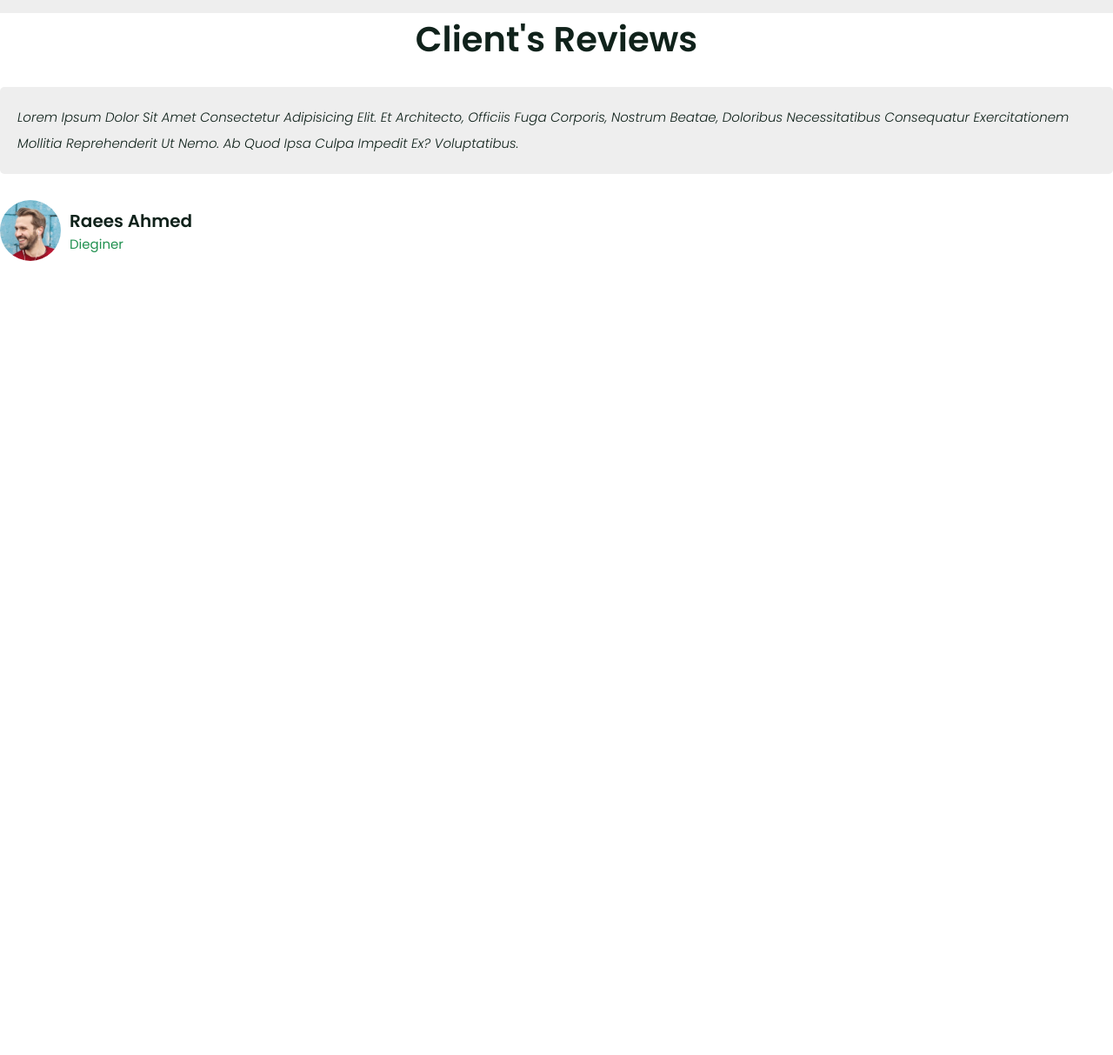
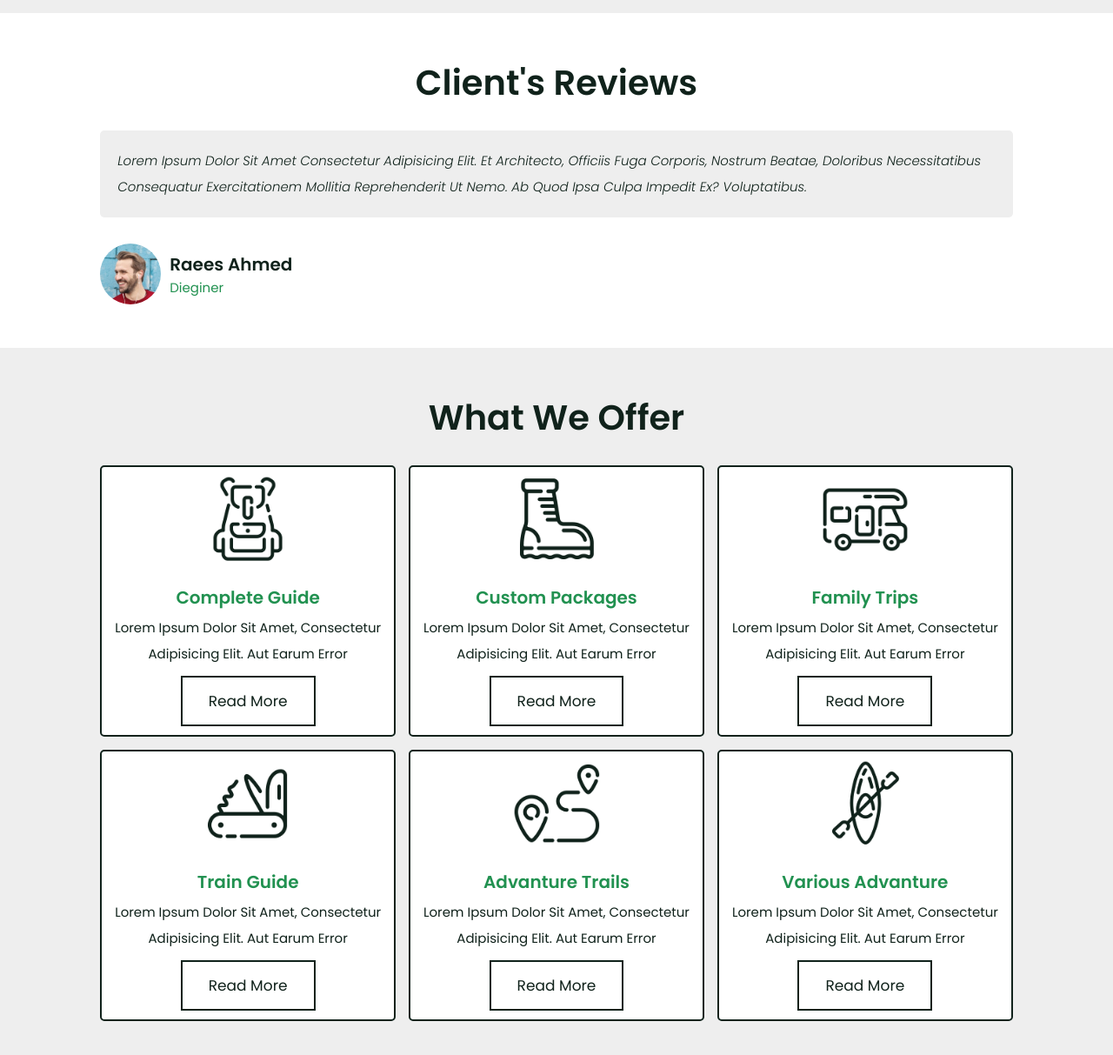
Before and after one commit to likeam/AdvantureAndTour, a website: page index.html in a window 1280 px wide. Shown: the part 4507-5720 px from the top of the page at 87% size. Before the commit the page ends 4807 px from the top, so only its background shows below. Drawn offline with nearby package versions, Linux system fonts and the light colour scheme.

Commit message:
Building the Services Section

```diff
--- a/index.html
+++ b/index.html
@@ -326,7 +326,7 @@
     </section>
 
 
-    <div class="reviews" id="reviews">
+    <section class="reviews" id="reviews">
         <h1 class="heading">client's reviews</h1>
         <div class="swiper mySwiper review-slider">
             <div class="swiper-wrapper">
@@ -392,7 +392,49 @@
                 </div>
             </div>
         </div>
-    </div>
+    </section>
+
+    <section class="services">
+        <h1 class="heading">what we offer</h1>
+        <div class="box-container">
+            <div class="box">
+                <img src="./img/serv-1.png" alt="">
+                <h3>complete guide</h3>
+                <p>Lorem ipsum dolor sit amet, consectetur adipisicing elit. Aut earum error</p>
+                <a href="#" class="btn">read more</a>
+            </div>
+            <div class="box">
+                <img src="./img/serv-2.png" alt="">
+                <h3>custom packages</h3>
+                <p>Lorem ipsum dolor sit amet, consectetur adipisicing elit. Aut earum error</p>
+                <a href="#" class="btn">read more</a>
+            </div>
+            <div class="box">
+                <img src="./img/serv-3.png" alt="">
+                <h3>family trips</h3>
+                <p>Lorem ipsum dolor sit amet, consectetur adipisicing elit. Aut earum error</p>
+                <a href="#" class="btn">read more</a>
+            </div>
+            <div class="box">
+                <img src="./img/serv-4.png" alt="">
+                <h3>train guide</h3>
+                <p>Lorem ipsum dolor sit amet, consectetur adipisicing elit. Aut earum error</p>
+                <a href="#" class="btn">read more</a>
+            </div>
+            <div class="box">
+                <img src="./img/serv-5.png" alt="">
+                <h3>advanture trails</h3>
+                <p>Lorem ipsum dolor sit amet, consectetur adipisicing elit. Aut earum error</p>
+                <a href="#" class="btn">read more</a>
+            </div>
+            <div class="box">
+                <img src="./img/serv-6.png" alt="">
+                <h3>various advanture</h3>
+                <p>Lorem ipsum dolor sit amet, consectetur adipisicing elit. Aut earum error</p>
+                <a href="#" class="btn">read more</a>
+            </div>
+        </div>
+    </section>
 
     <script src="https://unpkg.com/swiper/swiper-bundle.min.js"></script>
     <script src="./app.js"></script>
--- /dev/null
+++ b/sass/_services.scss
@@ -0,0 +1,63 @@
+
+.services {
+    background: #eee;
+
+
+    & .box-container {
+        display: -ms-grid;
+        display: grid;
+        -ms-grid-columns: (minmax(31rem, 1fr))[auto-fit];
+            grid-template-columns: repeat(auto-fit, minmax(31rem, 1fr));
+        gap: 1.5rem;
+
+
+        & .box {
+            text-align: center;
+            padding: 2rem;
+            border: 0.2rem solid #10221b;
+            border-radius: .5rem;
+            background: #fff;
+
+
+            & :hover {
+                background: #10221b;
+            }
+
+            & :hover img {
+                -webkit-filter: invert(1);
+                        filter: invert(1);
+            }
+
+            & :hover p {
+                color: #fff;
+            }
+
+            & :hover .btn {
+                border-color: #fff;
+                color: #fff;
+            }
+
+            & :hover .btn:hover {
+                background: #fff;
+                color: #10221b;
+            }
+
+            & img {
+                height: 10rem;
+                margin-bottom: 1rem;
+            }
+
+            & h3 {
+                font-size: 2rem;
+                color: #219150;
+            }
+
+            & {
+                font-size: 1.5rem;
+                color: #10221b;
+                padding: 1rem 0;
+                line-height: 2;
+            }
+        }
+    }
+}
--- a/sass/main.scss
+++ b/sass/main.scss
@@ -7,3 +7,4 @@
 @import "shop";
 @import "packages";
 @import "reviews";
+@import "services";
```
Also changed, not shown: css/style.css, sass/_reviews.scss (line endings or trailing spaces).
